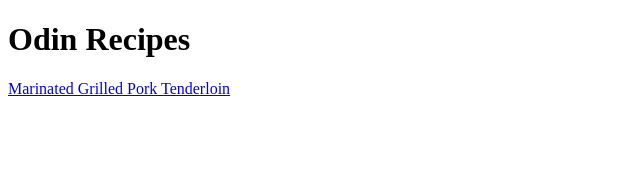
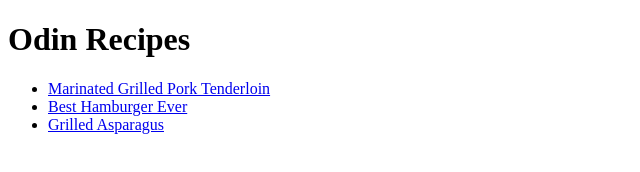
Before and after one commit to DantexgerBR/odin-recipes, a plain HTML site: page index.html in a window 1280 px wide. Shown: the whole page, without its empty margins (0-640 px from the left). Drawn offline with Linux system fonts and the light colour scheme.

Commit message:
Finished the website prototype

```diff
--- a/index.html
+++ b/index.html
@@ -8,7 +8,10 @@
 </head>
 <body>
     <h1>Odin Recipes</h1>
-    <a href="recipes/marinated-grilled-pork-tenderloin.html">Marinated Grilled Pork Tenderloin</a>
-
+    <ul>
+        <li><a href="recipes/marinated-grilled-pork-tenderloin.html">Marinated Grilled Pork Tenderloin</a></li>
+        <li><a href="recipes/best-hamburger-ever.html">Best Hamburger Ever</a></li>
+        <li><a href="recipes/grilled-asparagus.html">Grilled Asparagus</a></li>
+    </ul>
 </body>
 </html>
```
